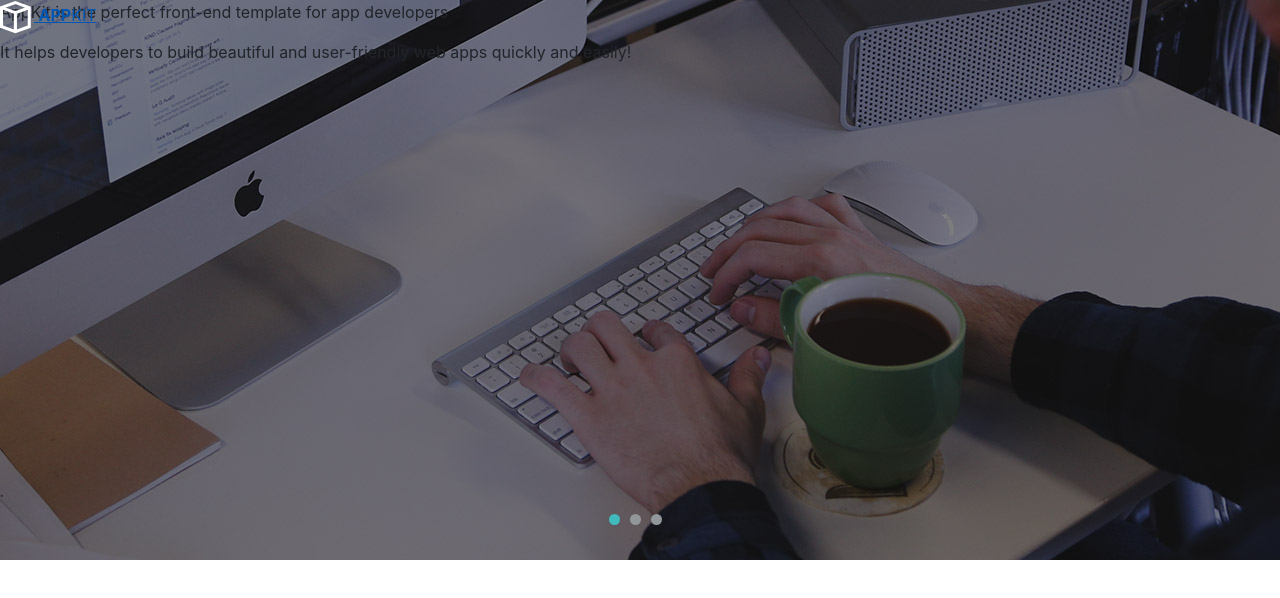
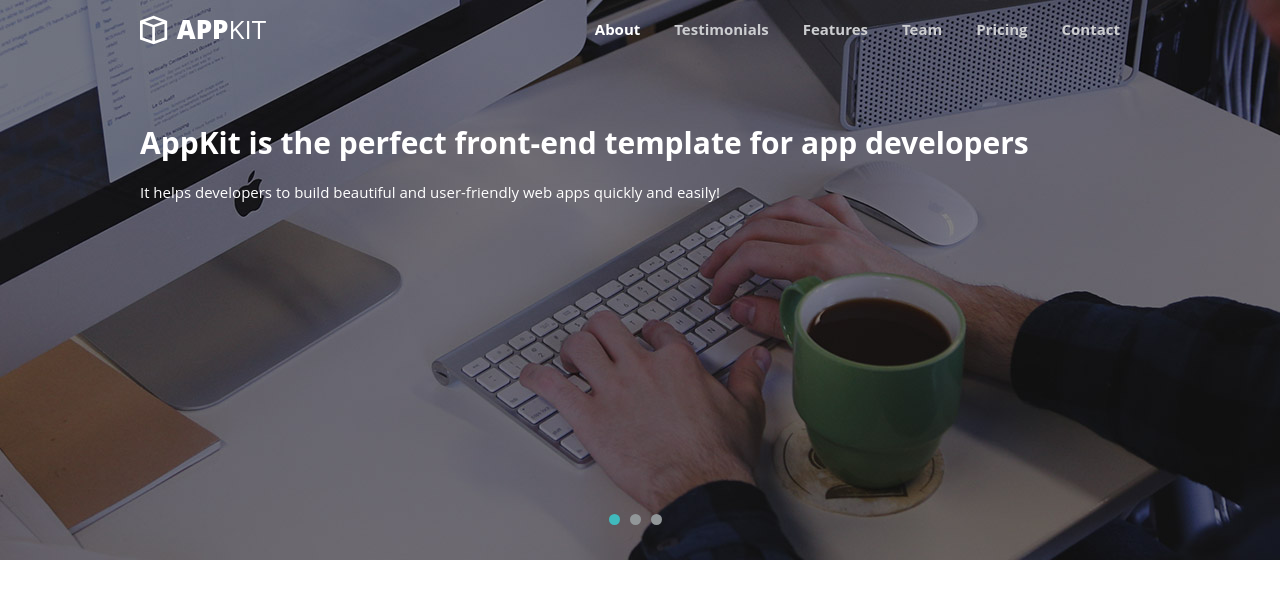
Before and after one commit to ayurmakh/appkit, a website: page app/index.html in a window 1280 px wide. Drawn offline with nearby package versions, Linux system fonts and the light colour scheme.

Commit message:
header done. slider text begin

```diff
--- a/app/index.html
+++ b/app/index.html
@@ -6,20 +6,34 @@
     <meta name="viewport" content="width=device-width, initial-scale=1, maximum-scale=1">
 	<title>Appkit</title>
 	<link rel="icon" href="img/favicon.ico" type="image/x-icon">
+	<link rel="stylesheet" href="https://stackpath.bootstrapcdn.com/bootstrap/4.3.1/css/bootstrap.min.css" integrity="sha384-ggOyR0iXCbMQv3Xipma34MD+dH/1fQ784/j6cY/iJTQUOhcWr7x9JvoRxT2MZw1T" crossorigin="anonymous">
 	<link rel="stylesheet" href="css/style.css">
-	<link rel="stylesheet" href="https://stackpath.bootstrapcdn.com/bootstrap/4.3.1/css/bootstrap.min.css" integrity="sha384-ggOyR0iXCbMQv3Xipma34MD+dH/1fQ784/j6cY/iJTQUOhcWr7x9JvoRxT2MZw1T" crossorigin="anonymous">
 </head>
 <body>
 	<header class="main_header">
-		<a href="#">
-			<img src="img/logo-icon.svg" alt="">
-			<b>APP</b>KIT
+		<a href="#" class="main_logo">
+			<img src="img/logo-icon.svg" alt="" class="main_logo_img">
+			<span>APP</span>KIT
 		</a>
+		<nav class="main_nav">
+			<a href="#" class="main_nav_element main_nav_element_active">About</a>
+			<a href="#" class="main_nav_element">Testimonials</a>
+			<a href="#" class="main_nav_element">Features</a>
+			<a href="#" class="main_nav_element">Team</a>
+			<a href="#" class="main_nav_element">Pricing</a>
+			<a href="#" class="main_nav_element">Contact</a>
+		</nav>
 	</header>
 	<div class="slider">
 		<div id="slide1" class="slide show">
-			<p>AppKit is the perfect front-end template for app developers</p>
-			<p>It helps developers to build beautiful and user-friendly web apps quickly and easily!</p>
+			<div class="slider_text">
+				<div class="slider_text_header">
+					<p>AppKit is the perfect front-end template for app developers</p>
+				</div>
+				<div class="slider_text_content">
+					<p>It helps developers to build beautiful and user-friendly web apps quickly and easily!</p>
+				</div>
+			</div>
 		</div>
 		<div id="slide2" class="slide"></div>
 		<div id="slide3" class="slide"></div>
--- a/app/js/script.js
+++ b/app/js/script.js
@@ -17,7 +17,7 @@ function changeSlide(button) {
 	$('#slide' + focusIndex).addClass('show');
 }
 
-setInterval(function() {
+/*setInterval(function() {
 
 	current_id = $('.slider_button_active').attr('id');
 	current_id_num = current_id[current_id.length - 1];
@@ -25,15 +25,13 @@ setInterval(function() {
 		current_id_num = 1;
 	else
 		current_id_num++;
-	button = $('#slider_button' + current_id_num);
-	slide = $('#slide' + current_id_num);
 
 	for (var i = 0; i < buttons.length; i++) {
 		$(buttons[i]).removeClass('slider_button_active');
 		$(slides[i]).removeClass('show');
 	}
 
-	button.addClass('slider_button_active');
-	slide.addClass('show');
+	$('#slider_button' + current_id_num).addClass('slider_button_active');
+	$('#slide' + current_id_num).addClass('show');
 
-}, 10000);
+}, 10000);*/
--- a/app/sass/_base.sass
+++ b/app/sass/_base.sass
@@ -14,3 +14,5 @@ body
 
 a
 	text-decoration: none
+	&:hover
+		text-decoration: none
--- a/app/sass/_vars.sass
+++ b/app/sass/_vars.sass
@@ -4,3 +4,4 @@ $blue_jeans: #58bbee
 $orange: #f8a13f
 $gray: #494d55
 $spanish_gray: #929799
+$nav_color: #cdced1
--- a/app/sass/style.sass
+++ b/app/sass/style.sass
@@ -2,8 +2,38 @@
 @import "vars"
 
 .main_header
+	display: flex
+	justify-content: space-between
+	align-items: center
 	position: fixed
 	z-index: 200
+	width: 100%
+	padding-top: 10px
+
+.main_logo
+	color: #fff
+	font-size: 26px
+	padding-left: 140px
+	span
+		font-weight: 900
+
+.main_logo_img
+	width: 30px
+	margin-top: -5px
+
+.main_nav
+	padding-right: 130px
+
+.main_nav_element
+	font-size: 15px
+	font-weight: 700
+	margin-right: 30px
+	color: $nav_color
+	&:hover
+		color: #fff
+
+.main_nav_element_active
+	color: #fff
 
 .slider
 	position: relative
@@ -11,6 +41,20 @@
 	height: 560px
 	display: flex
 	align-items: flex-end
+
+.slider_text
+	color: #fff
+	padding-left: 140px
+	padding-top: 120px
+
+.slider_text_header
+	font-size: 30px
+	font-weight: 700
+
+
+.slider_text_content
+
+
 
 #slide1
 	position: absolute
```
Also changed, not shown: app/css/style.css.
